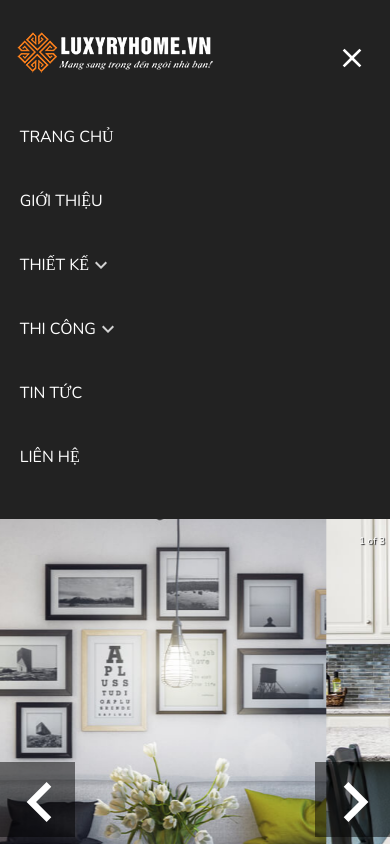
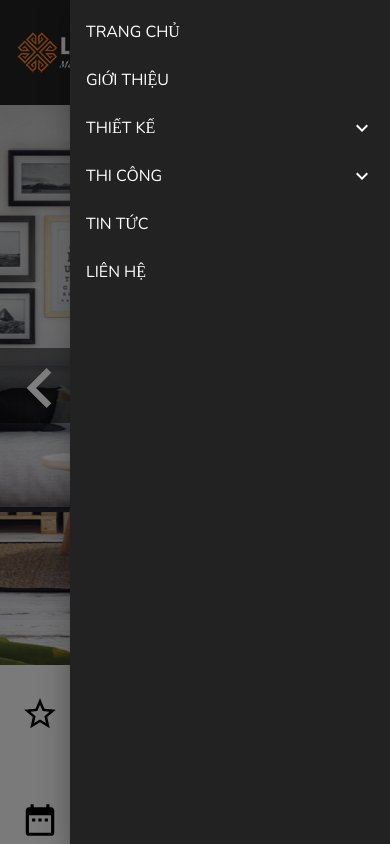
Before and after one commit to thanhdat262000/FurnitureShop, a React (Create React App) app: page / in a window 390 px wide. Both pictures are taken after a click on the button 352 px from the left and 58 px from the top of the page. Shown: the top 844 px of the page. Built offline with nearby package versions, Linux system fonts and the light colour scheme.

Commit message:
feat/adjust responsive menu

```diff
--- /dev/null
+++ b/src/components/Drawer/CustomDrawer.js
@@ -0,0 +1,148 @@
+import React from "react";
+import ExpandLess from "@material-ui/icons/ExpandLess";
+import ExpandMore from "@material-ui/icons/ExpandMore";
+import {
+  Drawer,
+  List,
+  ListItem,
+  ListItemText,
+  Collapse,
+} from "@material-ui/core";
+import clsx from "clsx";
+import useStyles from "./styles";
+function CustomDrawer({
+  isDesignMenuOpen,
+  isOpen,
+  handleDesignMenu,
+  handleMenu,
+  isConstructionMenuOpen,
+  handleConstructionMenu,
+  listMenu,
+}) {
+  const classes = useStyles();
+  return (
+    <div className={classes.root}>
+      <Drawer
+        className={classes.drawer}
+        anchor="right"
+        open={isOpen}
+        onClose={handleMenu}
+      >
+        <List>
+          {listMenu.map((menu, index) =>
+            menu.expand ? (
+              <>
+                <ListItem
+                  className={clsx(classes.link, classes.linkText)}
+                  key={index}
+                  button
+                  onClick={
+                    menu.title === "thiết kế"
+                      ? handleDesignMenu
+                      : handleConstructionMenu
+                  }
+                >
+                  <ListItemText>
+                    <a href={`/${menu.link}`} className={classes.linkText}>
+                      {menu.title}
+                    </a>
+                  </ListItemText>
+                  {menu.title === "thiết kế" ? (
+                    isDesignMenuOpen ? (
+                      <ExpandLess />
+                    ) : (
+                      <ExpandMore />
+                    )
+                  ) : isConstructionMenuOpen ? (
+                    <ExpandLess />
+                  ) : (
+                    <ExpandMore />
+                  )}
+                </ListItem>
+                <Collapse
+                  in={
+                    menu.title === "thiết kế"
+                      ? isDesignMenuOpen
+                      : isConstructionMenuOpen
+                  }
+                  unmountOnExit
+                >
+                  <List disablePadding className={classes.nested}>
+                    {menu.listSubMenu.map((subMenu, index) => (
+                      <ListItem className={classes.link}>
+                        <ListItemText>{subMenu}</ListItemText>
+                      </ListItem>
+                    ))}
+                  </List>
+                </Collapse>{" "}
+              </>
+            ) : (
+              <ListItem
+                key={index}
+                className={clsx(classes.link, classes.linkText)}
+                component="a"
+                href={`/${menu.link}`}
+              >
+                <ListItemText>{menu.title}</ListItemText>
+              </ListItem>
+            )
+          )}
+          {/* <ListItem className={classes.link} component="a" href="/">
+            <ListItemText>TRANG CHỦ</ListItemText>
+          </ListItem>
+          <ListItem>
+            <ListItemText>GIỚI THIỆU</ListItemText>
+          </ListItem>
+          <ListItem button onClick={handleDesignMenu}>
+            <ListItemText>THIẾT KẾ</ListItemText>
+            {isDesignMenuOpen ? <ExpandLess /> : <ExpandMore />}
+          </ListItem>
+          <Collapse in={isDesignMenuOpen} unmountOnExit>
+            <List disablePadding className={classes.nested}>
+              <ListItem>
+                <ListItemText>THIẾT KẾ NỘI THẤT BIỆT THỰ</ListItemText>
+              </ListItem>
+              <ListItem>
+                <ListItemText>THIẾT KẾ NỘI THẤT KHÁCH SẠN</ListItemText>
+              </ListItem>
+              <ListItem>
+                <ListItemText>THIẾT KẾ NỘI THẤT CHUNG CƯ</ListItemText>
+              </ListItem>
+              <ListItem>
+                <ListItemText>THIẾT KẾ NỘI THẤT NHÀ PHỐ</ListItemText>
+              </ListItem>
+            </List>
+          </Collapse>
+          <ListItem button onClick={handleConstructionMenu}>
+            <ListItemText>THI CÔNG</ListItemText>
+            {isConstructionMenuOpen ? <ExpandLess /> : <ExpandMore />}
+          </ListItem>
+          <Collapse in={isConstructionMenuOpen} unmountOnExit>
+            <List disablePadding className={classes.nested}>
+              <ListItem>
+                <ListItemText>THI CÔNG NỘI THẤT BIỆT THỰ</ListItemText>
+              </ListItem>
+              <ListItem>
+                <ListItemText>THI CÔNG NỘI THẤT KHÁCH SẠN</ListItemText>
+              </ListItem>
+              <ListItem>
+                <ListItemText>THI CÔNG NỘI THẤT CHUNG CƯ</ListItemText>
+              </ListItem>
+              <ListItem>
+                <ListItemText>THI CÔNG NỘI THẤT NHÀ PHỐ</ListItemText>
+              </ListItem>
+            </List>
+          </Collapse>
+          <ListItem>
+            <ListItemText>TIN TỨC</ListItemText>
+          </ListItem>
+          <ListItem>
+            <ListItemText>LIÊN HỆ</ListItemText>
+          </ListItem> */}
+        </List>
+      </Drawer>
+    </div>
+  );
+}
+
+export default CustomDrawer;
--- /dev/null
+++ b/src/components/Drawer/styles.js
@@ -0,0 +1,31 @@
+import { fade, makeStyles } from "@material-ui/core";
+
+const useStyles = makeStyles((theme) => ({
+  root: {
+    maxWidth: "80%",
+  },
+  drawer: {
+    "& .MuiPaper-root": {
+      minWidth: "20rem",
+      color: "white",
+      backgroundColor: "#222",
+    },
+  },
+  nested: {
+    marginLeft: "1rem",
+  },
+  link: {
+    textTransform: "uppercase",
+    "&:hover": {
+      "@media (hover: hover)": {
+        backgroundColor: theme.palette.primary.main,
+        color: fade(theme.palette.common.white, 0.8),
+      },
+    },
+  },
+  linkText: {
+    color: "white",
+    textDecoration: "none",
+  },
+}));
+export default useStyles;
--- a/src/components/Navlink/Navlink.js
+++ b/src/components/Navlink/Navlink.js
@@ -15,16 +15,14 @@ function Navlink({ title, listMenu, expand, link }) {
   const classes = useStyles();
   const [isMenuOpen, setIsMenuOpen] = useState(false);
   const handleHover = () => {
-    setIsMenuOpen(!isMenuOpen);
+    setIsMenuOpen(true);
+  };
+  const handleClose = () => {
+    setIsMenuOpen(false);
   };
   return (
-    <div className={classes.root} onMouseLeave={handleHover}>
-      <a
-        href={`/${link}`}
-        onMouseEnter={handleHover}
-        className={classes.link}
-        onClick={isMobile && handleHover}
-      >
+    <div className={classes.root} onMouseLeave={handleClose}>
+      <a href={`/${link}`} onMouseEnter={handleHover} className={classes.link}>
         <div className={classes.titleContainer}>
           <Typography className={classes.title}>{title}</Typography>
           {expand && <ExpandMoreIcon className={classes.expandIcon} />}
--- a/src/components/Navlink/styles.js
+++ b/src/components/Navlink/styles.js
@@ -33,6 +33,7 @@ const useStyles = makeStyles((theme) => ({
     display: "flex",
     flexDirection: "column",
     alignItems: "center",
+    textTransform: "uppercase",
     [theme.breakpoints.down("sm")]: {
       alignItems: "flex-start",
       "&:hover": {
@@ -82,6 +83,7 @@ const useStyles = makeStyles((theme) => ({
     zIndex: "100",
     backgroundColor: "#222222",
     color: "white",
+    textTransform: "uppercase",
     [theme.breakpoints.down("sm")]: {
       marginLeft: "15%",
       position: "relative",
--- a/src/containers/Header/index.js
+++ b/src/containers/Header/index.js
@@ -1,52 +1,95 @@
 import React, { useState } from "react";
 import MenuIcon from "@material-ui/icons/Menu";
 import Navlink from "../../components/Navlink/Navlink";
-import { IconButton, Menu } from "@material-ui/core";
+import { IconButton } from "@material-ui/core";
 import CloseIcon from "@material-ui/icons/Close";
 import useStyles from "./styles";
+import CustomDrawer from "../../components/Drawer/CustomDrawer";
 const Header = (props) => {
   const [isOpen, setIsOpen] = useState(false);
+  const [isDesignMenuOpen, setDesignMenu] = useState(false);
+  const [isConstructionMenuOpen, setConstructionMenu] = useState(false);
   const classes = useStyles({ open: isOpen });
   const handleMenu = () => {
     setIsOpen(!isOpen);
   };
-  const listMenu = {
-    design: [
-      "THIẾT KẾ NỘI THẤT BIỆT THỰ",
-      "THIẾT KẾ NỘI THẤT KHÁCH SẠN",
-      "THIẾT KẾ NỘI THẤT CHUNG CƯ",
-      "THIẾT KẾ NỘI THẤT NHÀ PHỐ",
-    ],
-    contruction: [
-      "THI CÔNG NỘI THẤT BIỆT THỰ",
-      "THI CÔNG NỘI THẤT KHÁCH SẠN",
-      "THI CÔNG NỘI THẤT CHUNG CƯ",
-      "THI CÔNG NỘI THẤT NHÀ PHỐ",
-    ],
+  const handleDesignMenu = () => {
+    setDesignMenu(!isDesignMenuOpen);
   };
+  const handleConstructionMenu = () => {
+    setConstructionMenu(!isConstructionMenuOpen);
+  };
+  const listMenu = [
+    { title: "trang chủ", link: "" },
+    { title: "giới thiệu", link: "about" },
+    {
+      title: "thiết kế",
+      expand: true,
+      listSubMenu: [
+        "thiết kế nội thất biệt thự",
+        "thiết kế nội thất chung cư",
+        "thiết kế nội thất khách sạn",
+        "thiết kế nội thất nhà phố",
+      ],
+      link: "design",
+    },
+    {
+      title: "thi công",
+      expand: true,
+      listSubMenu: [
+        "thi công nội thất biệt thự",
+        "thi công nội thất chung cư",
+        "thi công nội thất khách sạn",
+        "thi công nội thất nhà phố",
+      ],
+      link: "construction",
+    },
+    { title: "tin tức", link: "news" },
+    { title: "liên hệ", link: "contact" },
+  ];
+  // const listMenu = {
+  //   design: [
+  //     "THIẾT KẾ NỘI THẤT BIỆT THỰ",
+  //     "THIẾT KẾ NỘI THẤT KHÁCH SẠN",
+  //     "THIẾT KẾ NỘI THẤT CHUNG CƯ",
+  //     "THIẾT KẾ NỘI THẤT NHÀ PHỐ",
+  //   ],
+  //   contruction: [
+  //     "THI CÔNG NỘI THẤT BIỆT THỰ",
+  //     "THI CÔNG NỘI THẤT KHÁCH SẠN",
+  //     "THI CÔNG NỘI THẤT CHUNG CƯ",
+  //     "THI CÔNG NỘI THẤT NHÀ PHỐ",
+  //   ],
+  // };
   return (
     <div className={classes.root}>
       <div className={classes.content}>
         <div className={classes.logo}>
           <img src="/img/logo1.png" alt="logo" />
         </div>
+        <CustomDrawer
+          isOpen={isOpen}
+          isDesignMenuOpen={isDesignMenuOpen}
+          handleMenu={handleMenu}
+          handleDesignMenu={handleDesignMenu}
+          isConstructionMenuOpen={isConstructionMenuOpen}
+          handleConstructionMenu={handleConstructionMenu}
+          listMenu={listMenu}
+        />
         <div className={classes.navLink}>
-          <Navlink title="TRANG CHỦ" link="" />
-          <Navlink title="GIỚI THIỆU" link="about" />
-          <Navlink
-            title="THIẾT KẾ"
-            expand={true}
-            listMenu={listMenu.design}
-            link="design"
-          />
-          <Navlink
-            title="THI CÔNG"
-            expand={true}
-            listMenu={listMenu.contruction}
-            link="construction"
-          />
-          <Navlink title="TIN TỨC" link="news" />
-          <Navlink title="LIÊN HỆ" link="contact" />
+          {listMenu.map((menu, index) =>
+            menu.expand ? (
+              <Navlink
+                key={index}
+                title={menu.title}
+                expand={menu.expand}
+                listMenu={menu.listSubMenu}
+                link={menu.link}
+              />
+            ) : (
+              <Navlink key={index} title={menu.title} link={menu.link} />
+            )
+          )}
         </div>
         <IconButton className={classes.menuIcon} onClick={handleMenu}>
           {isOpen ? <CloseIcon /> : <MenuIcon />}
--- a/src/containers/Header/styles.js
+++ b/src/containers/Header/styles.js
@@ -33,21 +33,20 @@ const useStyles = makeStyles((theme) => ({
   navLink: {
     height: "100%",
     display: "flex",
-    flexDirection: "row",
     justifyContent: "flex-end",
     alignItems: "flex-end",
     [theme.breakpoints.down("sm")]: {
-      maxHeight: "80vh",
-      overflowY: "auto",
-      whiteSpace: "nowrap",
-      overflowX: "hidden",
-      marginBottom: "30px",
-      width: "100%",
-      flexDirection: "column",
-      justifyContent: "flex-start",
-      alignItems: "flex-start",
-      display: (props) => (props.open ? "flex" : "none"),
-      // display: "none",
+      display: "none",
+      // maxHeight: "80vh",
+      // overflowY: "auto",
+      // whiteSpace: "nowrap",
+      // overflowX: "hidden",
+      // marginBottom: "30px",
+      // width: "100%",
+      // flexDirection: "column",
+      // justifyContent: "flex-start",
+      // alignItems: "flex-start",
+      // display: (props) => (props.open ? "flex" : "none"),
     },
   },
   logo: {
```
Also changed, not shown: 1 other file (tests, documents, lock files or other folders).
